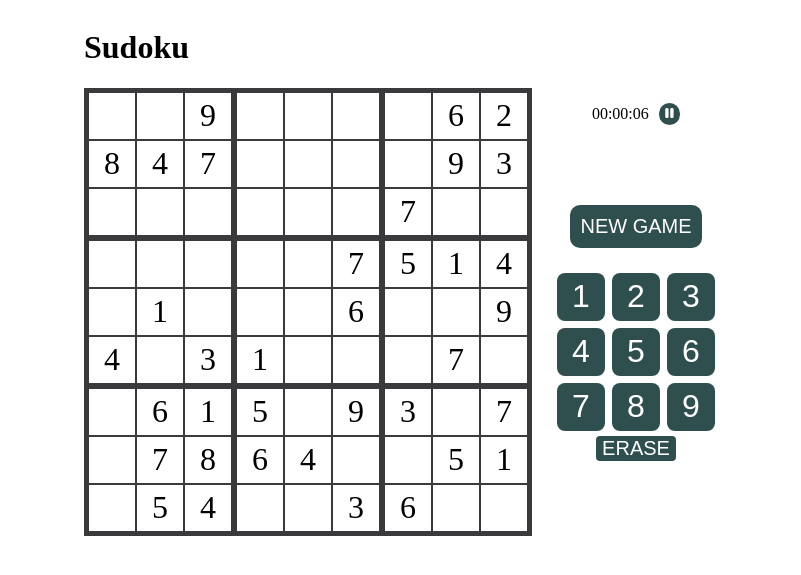
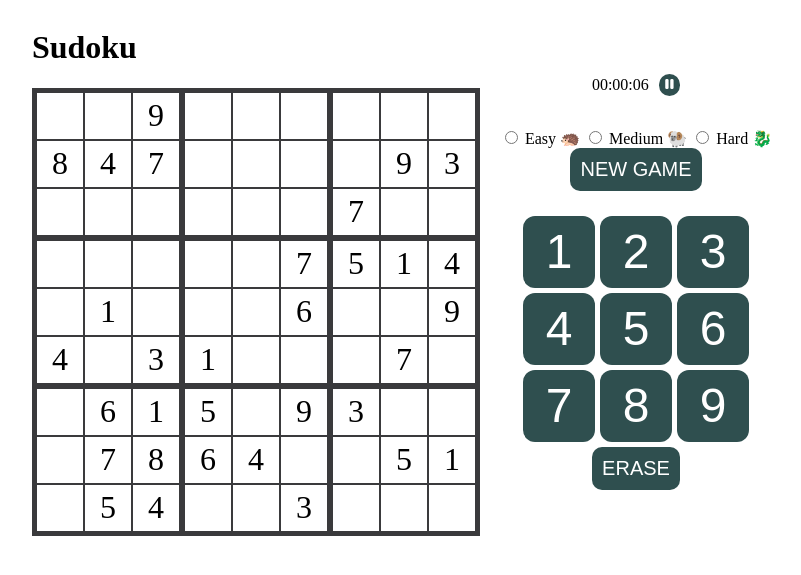
Before and after one commit to ap3120/sudoku, a PHP site: page / in a window 1280 px wide. Shown: the top 575 px of the page, without its empty margins (238-1039 px from the left). Run offline with PHP 8.4, Linux system fonts and the light colour scheme; some libraries are stand-ins or nearby versions.

Commit message:
add difficulty option

```diff
--- a/css/style.css
+++ b/css/style.css
@@ -1,6 +1,6 @@
 *{
     box-sizing: border-box;
-    background-color:"#fff"; /* change here for dark mode*/
+    background-color:"#fff";
 }
 .container{
     display:flex;
@@ -36,7 +36,7 @@
     border: 0.04em solid rgb(58,58,60);
     width:1.5em;
     height:1.5em;
-    color:#000;/*gainsboro for dark mode*/
+    color:#000;
     display:flex;
     justify-content:center;
     align-items:center;
@@ -56,8 +56,7 @@
 .time_count{
     display:flex;
     align-items:center;
-    /*color:#fff;*/
-    margin-bottom:5em;
+    margin-bottom:2em;
     border: none;
 }
 #stop_count_up_timer{
@@ -89,7 +88,7 @@
 #keyboard{
     display:grid;
     grid-template-columns:repeat(3,3fr);
-    grid-gap:7px;
+    grid-gap:5px;
     padding:5px;
     margin-top:20px;
     border: none;
@@ -101,7 +100,7 @@
     background-color:#2F4F4F;
     color:#FFFFFF;
     border:none;
-    font-size:2em;
+    font-size:3em;
     height:1.5em;
     width:1.5em;
     border-radius:0.25em;
@@ -110,10 +109,11 @@
     transform:scale(1.075);
 }
 .erase_button{
-    border-radius:4px;
+    border-radius:10px;
     border:none;
     background-color:#2F4F4F;
     color:#FFFFFF;
+    padding: 10px;
     font-size:20px;
 }
 .erase_button:hover{
@@ -128,7 +128,7 @@
         margin: 0 auto;
     }
     #board {
-        margin: 10px auto;
+        margin: 5px 0px 5px 0px;
     }
     .big_square{
         height:auto;
@@ -141,13 +141,7 @@
     .time_count{
         margin-bottom:1em;
     }
-    .new_game_button{
-        float:right;
-    }
-    #keyboard{
-        margin-top: 10;
-    }
     .keyboard_button{
-        font-size:1.5em;
+        font-size:2.5em;
     }
 }
--- a/index.html
+++ b/index.html
@@ -21,6 +21,14 @@
                 <div id="count_up_timer">00:00:00</div>
                 <button id="stop_count_up_timer"><i class="fa-solid fa-pause"></i></button>
             </div>
+            <div class="radio_list">
+                <input type="radio" id="easy" name="difficulty"/>
+                <label for="easy">Easy 🦔</label>
+                <input type="radio" id="medium" name="difficulty"/>
+                <label for="medium">Medium 🐏</label>
+                <input type="radio" id="hard" name="difficulty"/>
+                <label for="hard">Hard 🐉</label>
+            </div>
             <button class="new_game_button" id="new_game">NEW GAME</button>
             <div class="keyboard_container">
                 <div id="keyboard">
--- a/js/main.js
+++ b/js/main.js
@@ -96,62 +96,29 @@ window.addEventListener("keydown", function(){
         }
     }
 })
+
+const addClassAndContentToSquare = (element, classToAdd, number, k, l) => {
+  element.classList.add(classToAdd);
+  element.textContent = number > 0 ? String(number) : "";
+  sudokuAsArray[k * 9 + l] = number;
+}
+
 window.addEventListener("keydown", function() {
     element = document.getElementById(selectedSmallSquareId);
     let str = selectedSmallSquareId.split(",");
     let k = parseInt(str[0]);
     let l = parseInt(str[1]);
     if (modifiableListIndex.includes(element.getAttribute('id'))) {
-        if (event.which == 49 || event.which == 97){
-            element.classList.add('filling_square');
-            element.textContent = String(1);
-            sudokuAsArray[k * 9 + l] = 1;
-        }
-        if (event.which == 50 || event.which == 98){
-            element.classList.add('filling_square');
-            element.textContent = String(2);
-            sudokuAsArray[k * 9 + l] = 2;
-        }
-        if (event.which == 51 || event.which == 99){
-            element.classList.add('filling_square');
-            element.textContent = String(3);
-            sudokuAsArray[k * 9 + l] = 3;
-        }
-        if (event.which == 52 || event.which == 100){
-            element.classList.add('filling_square');
-            element.textContent = String(4);
-            sudokuAsArray[k * 9 + l] = 4;
-        }
-        if (event.which == 53 || event.which == 101){
-            element.classList.add('filling_square');
-            element.textContent = String(5);
-            sudokuAsArray[k * 9 + l] = 5;
-        }
-        if (event.which == 54 || event.which == 102){
-            element.classList.add('filling_square');
-            element.textContent = String(6);
-            sudokuAsArray[k * 9 + l] = 6;
-        }
-        if (event.which == 55 || event.which == 103){
-            element.classList.add('filling_square');
-            element.textContent = String(7);
-            sudokuAsArray[k * 9 + l] = 7;
-        }
-        if (event.which == 56 || event.which == 104){
-            element.classList.add('filling_square');
-            element.textContent = String(8);
-            sudokuAsArray[k * 9 + l] = 8;
-        }
-        if (event.which == 57 || event.which == 105){
-            element.classList.add('filling_square');
-            element.textContent = String(9);
-            sudokuAsArray[k * 9 + l] = 9;
-        }
-        if (event.which == 46){
-            element.classList.add('filling_square');
-            element.textContent = "";
-            sudokuAsArray[k * 9 + l] = 0;
-        }
+        if (event.which == 49 || event.which == 97) addClassAndContentToSquare(element, 'filling_square', 1, k, l)
+        if (event.which == 50 || event.which == 98) addClassAndContentToSquare(element, 'filling_square', 2, k, l)
+        if (event.which == 51 || event.which == 99) addClassAndContentToSquare(element, 'filling_square', 3, k, l)
+        if (event.which == 52 || event.which == 100) addClassAndContentToSquare(element, 'filling_square', 4, k, l)
+        if (event.which == 53 || event.which == 101) addClassAndContentToSquare(element, 'filling_square', 5, k, l)
+        if (event.which == 54 || event.which == 102) addClassAndContentToSquare(element, 'filling_square', 6, k, l)
+        if (event.which == 55 || event.which == 103) addClassAndContentToSquare(element, 'filling_square', 7, k, l)
+        if (event.which == 56 || event.which == 104) addClassAndContentToSquare(element, 'filling_square', 8, k, l)
+        if (event.which == 57 || event.which == 105) addClassAndContentToSquare(element, 'filling_square', 9, k, l)
+        if (event.which == 46) addClassAndContentToSquare(element, 'filling_square', 0, k, l)
     }
     isSudokuCompleted();
 })
@@ -278,11 +245,17 @@ const generate = () => {
   }
 }
 
+const getDifficulty = () => {
+  if (document.getElementById("easy").checked) return 0.6;
+  if (document.getElementById("hard").checked) return 0.3;
+  return 0.4;
+}
+
 function showSudoku(){
     for (let i=0;i<sudokuAsArray.length;i++){
         const indices = getIndicesFromIndex(i);
         let sq = document.getElementById(String(indices.row)+","+String(indices.col));
-        if (Math.random()<0.45){
+        if (Math.random() < getDifficulty()){
             sq.textContent=String(sudokuAsArray[i]);
         } else{
             sudokuAsArray[i] = 0;
```
